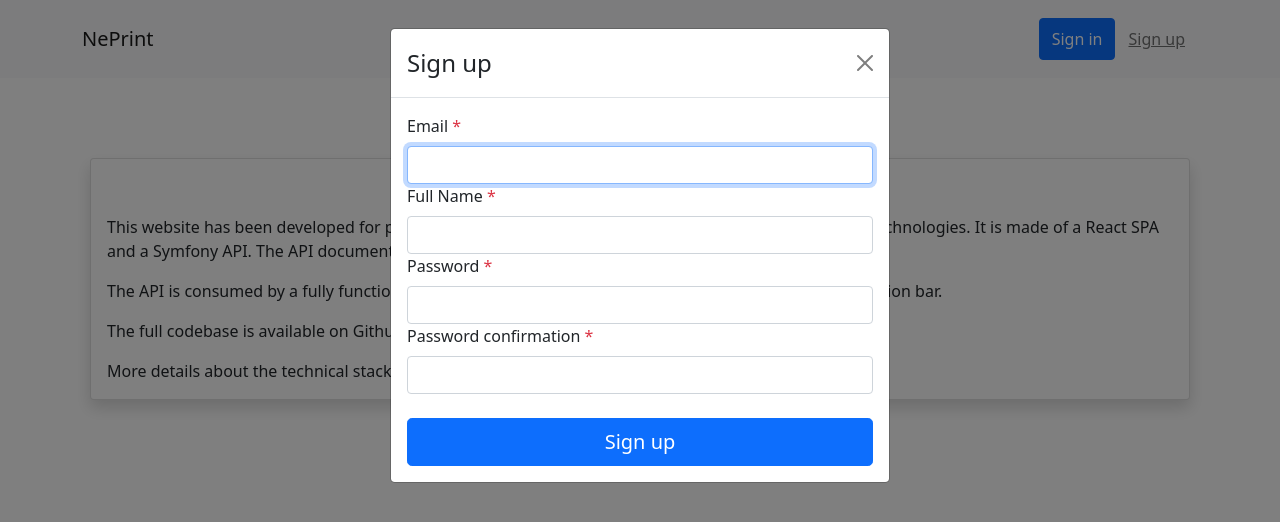
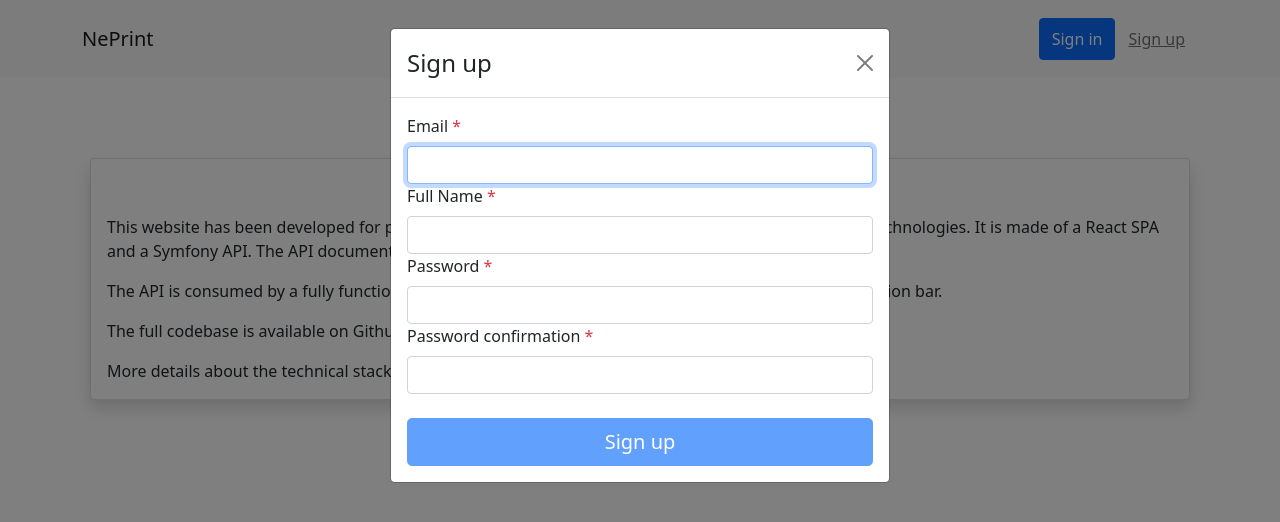
Before and after one commit to ujikstark/personal-website, a React (Create React App) app in the folder frontend-react/: page / in a window 1280 px wide. Both pictures are taken after a click on the element "Sign up". Shown: the top 522 px of the page. Built offline with nearby package versions, Linux system fonts and the light colour scheme.

Commit message:
update sign up modal

```diff
--- a/frontend-react/src/components/SignupModal.js
+++ b/frontend-react/src/components/SignupModal.js
@@ -1,5 +1,5 @@
 import { useEffect, useRef, useState } from "react";
-import { Form, Modal, Button, Navbar } from "react-bootstrap";
+import { Form, Modal, Button, Navbar, Alert } from "react-bootstrap";
 import { useAuthUpdate } from "../contexts/AuthContext";
 import useUserFormValidation from "../hooks/useUserFormValidation";
 import UserFormInput from "./UserFormInput";
@@ -8,6 +8,7 @@ function SignupModal () {
 
     const [modal, setModal] = useState(false);
     const { values, errors, touched, handleChange, clearAll } = useUserFormValidation();
+    const [inError, setInError] = useState(false);
 
     const innerRef = useRef();
 
@@ -18,15 +19,23 @@ function SignupModal () {
     }
 
     const handleCancel = () => {
+        clearAll();
         toggleModal();
     }
 
+    const handleSignupSubmit = () => {
+
+        setInError(true);
+
+    }
+
     const inputTypes = ['email', 'name', 'password', 'confirmPassword'];
+    const isFormValid = Object.keys(errors).length === 0 && Object.keys(touched).length === inputTypes.length;
 
 
     return (
         <>
-            <Navbar.Text onClick={toggleModal} className="btn btn-link">Sign up</Navbar.Text>
+            <Navbar.Text onClick={toggleModal} className="btn btn-link" as="span">Sign up</Navbar.Text>
             <Modal size="md" show={modal} onHide={handleCancel}>
                 <Modal.Header closeButton>
                     <Modal.Title>Sign up</Modal.Title>
@@ -45,9 +54,13 @@ function SignupModal () {
                                 key={index}
                             />
                         ))}
-
+                        {inError &&
+                        <Alert variant="danger" onClose={() => setInError(false)} dismissible>
+                            This address email is already taken, try another one.
+                        </Alert>
+                        }
                         <div className="d-grid mt-4">
-                            <Button className="mr-4 ml-4" variant="primary" type="submit" size="lg">Sign up</Button>
+                            <Button type="hidden" disabled={!isFormValid} className="mr-4 ml-4" variant="primary" size="lg" onClick={handleSignupSubmit} href="#">Sign up</Button>
                         </div>
 
                     </Form>
--- a/frontend-react/src/components/UserFormInput.js
+++ b/frontend-react/src/components/UserFormInput.js
@@ -6,7 +6,6 @@ function UserFormInput ({ type, asterisk, innerRef, handleChange, values, errors
     const ref = type === 'email' ? innerRef : null;
     const htmlType = type.toLowerCase().includes('password') ? 'password' : type;
 
-    console.log(errors[type]);
 
     return (
         <Form.Group>
```
